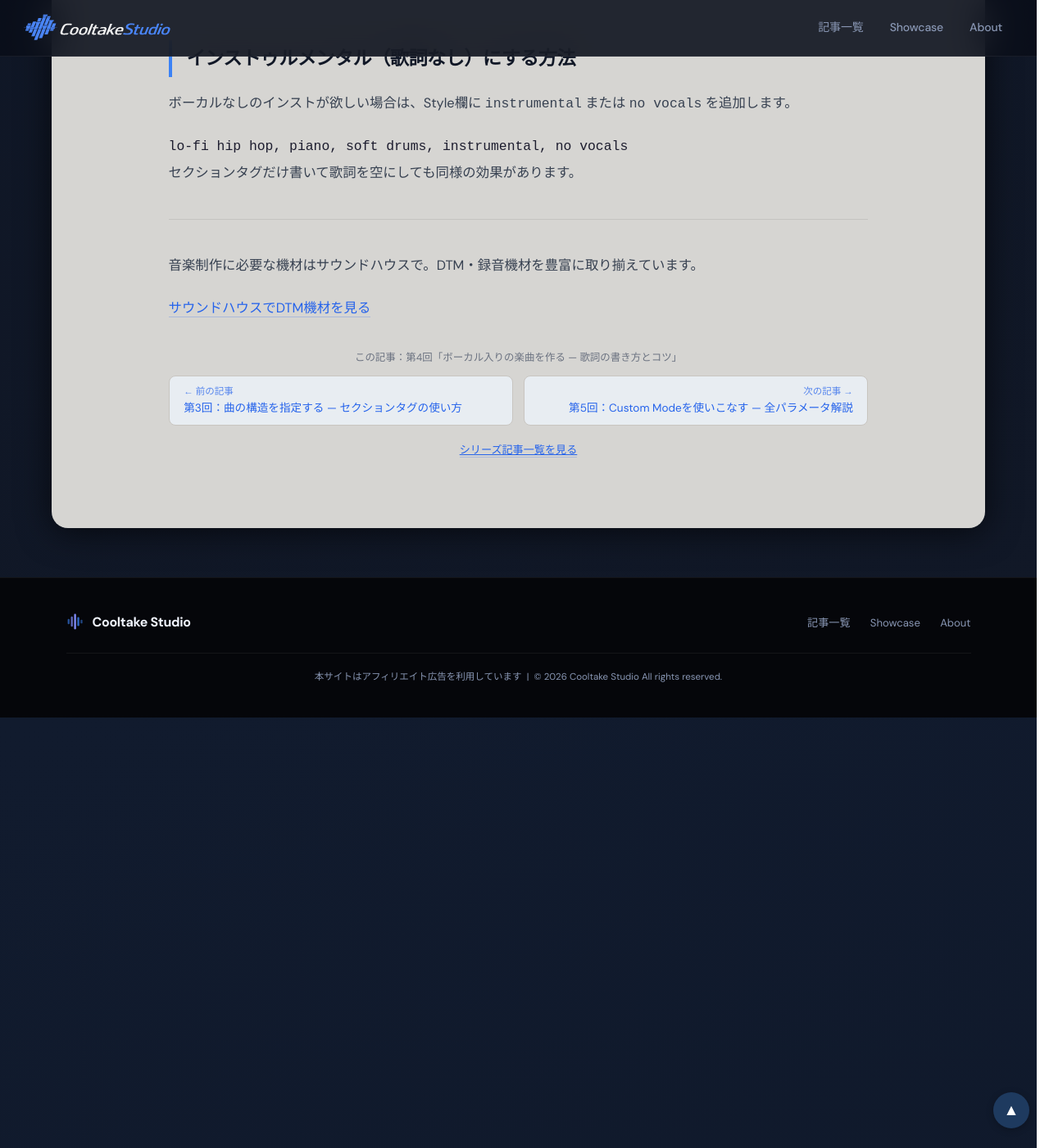
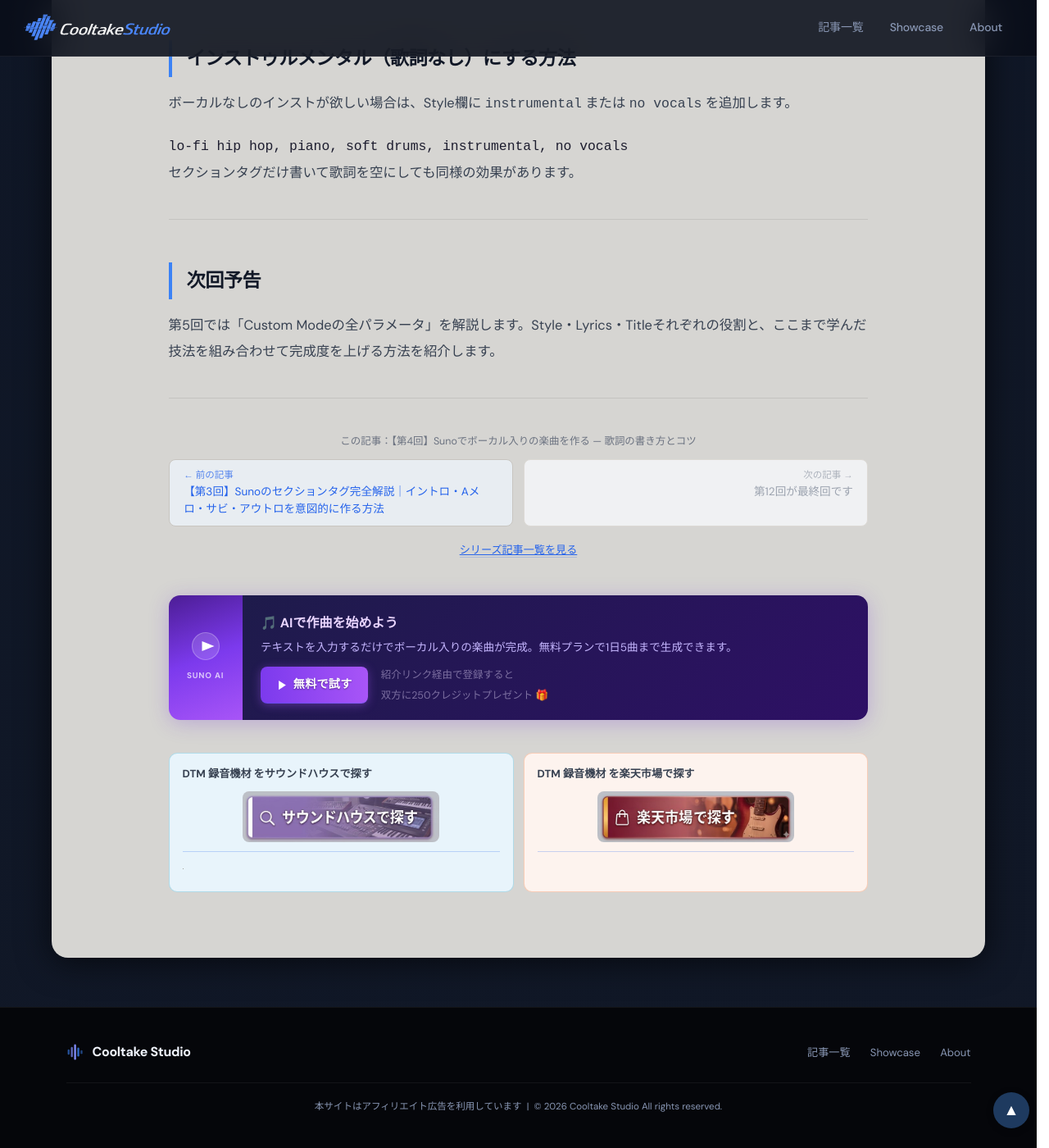
Before and after one commit to cooltake/cooltake-staging, a Jekyll site: the page built from _posts/2026-06-23-suno-guide-04.md, in a window 1280 px wide and 1400 px high, scrolled down 6135 px. Shown: the whole window at 82% size. Built offline with Jekyll 4.4.1, drawn with Linux system fonts in a browser that asks for light colours; some web fonts are replaced; some of the changed text lies outside the part shown.

Commit message:
fix: 誤って消えたSuno招待CTA・ショップボタンincludeを復元（06/28版ベース）

```diff
--- a/_posts/2026-06-23-suno-guide-04.md
+++ b/_posts/2026-06-23-suno-guide-04.md
@@ -1,11 +1,14 @@
 ---
 layout: post
-title: "Sunoでボーカル入りの楽曲を作る — 歌詞の書き方とコツ【第4回】"
+title: "【第4回】Sunoでボーカル入りの楽曲を作る — 歌詞の書き方とコツ"
 description: "Suno AIで歌詞を書く方法を解説。verse・chorus・bridgeの構成、日本語歌詞の扱い方、セクションタグとの組み合わせまで実例付きで紹介します。"
 date: 2026-06-23
 categories: [production]
 tags: [Suno, AI音楽, 歌詞, ボーカル, DTM]
 image: /assets/images/thumb-suno-guide-04.jpg
+series: suno-guide
+series_title: "Sunoで曲を作る"
+series_num: 4
 ---
 
 ## 歌詞を「書く」のか「AIに任せる」のか
@@ -227,22 +230,14 @@
 
 ---
 
-<div class="cta-soundhouse">
-<p>音楽制作に必要な機材はサウンドハウスで。DTM・録音機材を豊富に取り揃えています。</p>
-<a href="https://h.accesstrade.net/sp/cc?rk=01001xqc00os63&url=https%3A%2F%2Fwww.soundhouse.co.jp%2Fsearch%2Findex%2F%3Fcategory%3D%26search_all%3DDTM" rel="nofollow" referrerpolicy="no-referrer-when-downgrade">サウンドハウスでDTM機材を見る</a>
-</div>
+## 次回予告
 
-<div style="margin:2rem 0;">
-  <p style="text-align:center;font-size:.78rem;color:#6b7280;margin-bottom:.6rem;">この記事：第4回「ボーカル入りの楽曲を作る — 歌詞の書き方とコツ」</p>
-  <div style="display:flex;flex-wrap:wrap;gap:.8rem;">
-    <a href="/production/suno-guide-03/" style="flex:1;min-width:200px;display:block;padding:.6rem 1.1rem;background:#e8edf2;border:1px solid #c8c5c0;border-radius:8px;color:#1e3a5f;text-decoration:none;font-size:.85rem;line-height:1.5;">
-      <span style="display:block;font-size:.72rem;opacity:.75;margin-bottom:2px;">← 前の記事</span>
-      <span>第3回：曲の構造を指定する — セクションタグの使い方</span>
-    </a>
-    <a href="/production/suno-guide-05/" style="flex:1;min-width:200px;text-align:right;display:block;padding:.6rem 1.1rem;background:#e8edf2;border:1px solid #c8c5c0;border-radius:8px;color:#1e3a5f;text-decoration:none;font-size:.85rem;line-height:1.5;">
-      <span style="display:block;font-size:.72rem;opacity:.75;margin-bottom:2px;">次の記事 →</span>
-      <span>第5回：Custom Modeを使いこなす — 全パラメータ解説</span>
-    </a>
-  </div>
-  <p style="text-align:center;margin-top:.8rem;"><a href="/series-list.html?series=suno-guide" style="color:#1e3a5f;font-size:.82rem;text-decoration:underline;">シリーズ記事一覧を見る</a></p>
-</div>
+第5回では「Custom Modeの全パラメータ」を解説します。Style・Lyrics・Titleそれぞれの役割と、ここまで学んだ技法を組み合わせて完成度を上げる方法を紹介します。
+
+---
+
+{% include suno-series-nav.html current=4 %}
+
+{% include suno-cta.html %}
+
+<div style="display:flex;gap:.75rem;margin:2rem 0;"><div style="flex:1;padding:.8rem 1rem 1rem;background:#e8f4fb;border-radius:10px;border:1px solid rgba(8,145,178,.25);"><span style="display:block;margin:0 0 .5rem;color:#374151;font-size:.82rem;font-weight:bold;">DTM 録音機材 をサウンドハウスで探す</span><a href="https://h.accesstrade.net/sp/cc?rk=01001xqc00os63&url=https%3A%2F%2Fwww.soundhouse.co.jp%2Fsearch%2Findex%2F%3Fcategory%3D%26search_all%3DDTM" rel="nofollow" referrerpolicy="no-referrer-when-downgrade" style="display:block;text-decoration:none;text-align:center;"><img src="/assets/images/btn-soundhouse.jpg" alt="サウンドハウスで探す" width="240" style="height:auto;border-radius:8px;display:inline-block;"></a><img src="https://h.accesstrade.net/sp/rr?rk=01001xqc00os63" width="1" height="1" border="0" alt="" loading="lazy"></div><div style="flex:1;padding:.8rem 1rem 1rem;background:#fdf3ee;border-radius:10px;border:1px solid rgba(234,88,12,.25);"><span style="display:block;margin:0 0 .5rem;color:#374151;font-size:.82rem;font-weight:bold;">DTM 録音機材 を楽天市場で探す</span><a href="https://search.rakuten.co.jp/search/mall/DTM+%E9%8C%B2%E9%9F%B3%E6%A9%9F%E6%9D%90/" rel="nofollow" referrerpolicy="no-referrer-when-downgrade" style="display:block;text-decoration:none;text-align:center;"><img src="/assets/images/btn-rakuten.jpg" alt="楽天市場で探す" width="240" style="height:auto;border-radius:8px;display:inline-block;"></a></div></div>
```
